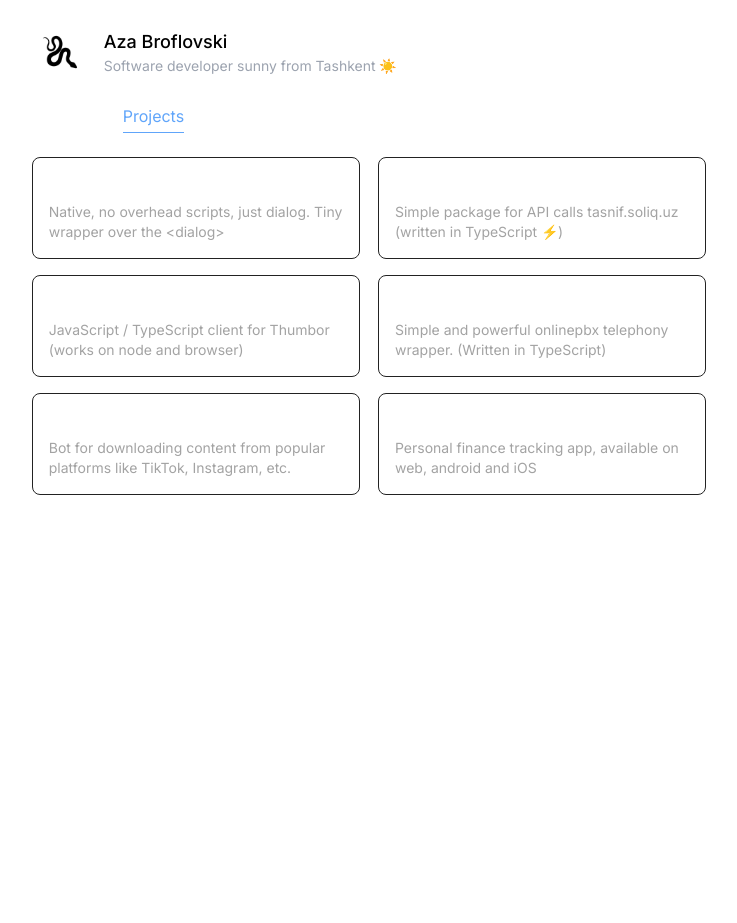
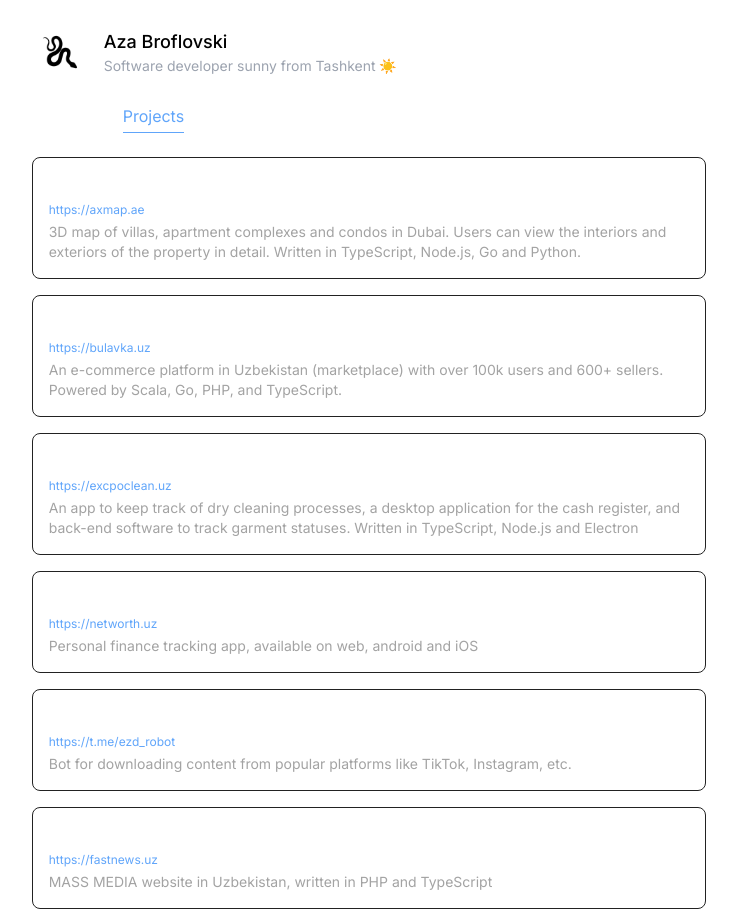
Before and after one commit to azabroflovski/azabroflovski, a Nuxt app: page /projects in a window 1280 px wide. Shown: the top 923 px of the page, without its empty margins (271-1008 px from the left). Before the commit the page ends 800 px from the top, so only its background shows below. Built offline with nearby package versions, Linux system fonts and the light colour scheme.

Commit message:
feat: project urls & add more projects

```diff
--- a/components/ProjectCard.vue
+++ b/components/ProjectCard.vue
@@ -8,6 +8,10 @@ defineProps<{
   <a class="project text-white" :href="project.url" target="_blank">
     <div class="mb-1">
       {{ project.title }}
+    </div>
+
+    <div class="text-xs text-blue mb-1">
+      {{ project.url }}
     </div>
 
     <div class="text-truegray text-sm">
--- a/pages/projects.vue
+++ b/pages/projects.vue
@@ -1,5 +1,35 @@
 <script lang="ts" setup>
 const projects = [
+  {
+    title: 'AX MAP',
+    description: '3D map of villas, apartment complexes and condos in Dubai. Users can view the interiors and exteriors of the property in detail. Written in TypeScript, Node.js, Go and Python.',
+    url: 'https://axmap.ae',
+  },
+  {
+    title: 'Bulavka',
+    description: 'An e-commerce platform in Uzbekistan (marketplace) with over 100k users and 600+ sellers. Powered by Scala, Go, PHP, and TypeScript.',
+    url: 'https://bulavka.uz',
+  },
+  {
+    title: 'ExpoClean',
+    description: 'An app to keep track of dry cleaning processes, a desktop application for the cash register, and back-end software to track garment statuses. Written in TypeScript, Node.js and Electron',
+    url: 'https://excpoclean.uz',
+  },
+  {
+    title: 'networth',
+    description: 'Personal finance tracking app, available on web, android and iOS',
+    url: 'https://networth.uz',
+  },
+  {
+    title: 'ezd',
+    description: 'Bot for downloading content from popular platforms like TikTok, Instagram, etc.',
+    url: 'https://t.me/ezd_robot'
+  },
+  {
+    title: 'Fast News',
+    description: 'MASS MEDIA website in Uzbekistan, written in PHP and TypeScript',
+    url: 'https://fastnews.uz',
+  },
   {
     title: 'Tiny Dialogue',
     description: 'Native, no overhead scripts, just dialog. Tiny wrapper over the <dialog>',
@@ -20,22 +50,12 @@ const projects = [
     description: 'Simple and powerful onlinepbx telephony wrapper. (Written in TypeScript)',
     url: 'https://github.com/azabroflovski/onlinepbx'
   },
-  {
-    title: 'ezd',
-    description: 'Bot for downloading content from popular platforms like TikTok, Instagram, etc.',
-    url: 'https://t.me/ezd_robot'
-  },
-  {
-    title: 'networth',
-    description: 'Personal finance tracking app, available on web, android and iOS',
-    url: 'https://networth.uz',
-  }
 ]
 </script>
 
 <template>
   <div class="pt-6">
-    <div class="grid sm:cols-2 gap-col-lg">
+    <div class="grid  gap-col-lg">
       <ProjectCard
           v-for="project in projects"
           :key="project.title"
```
